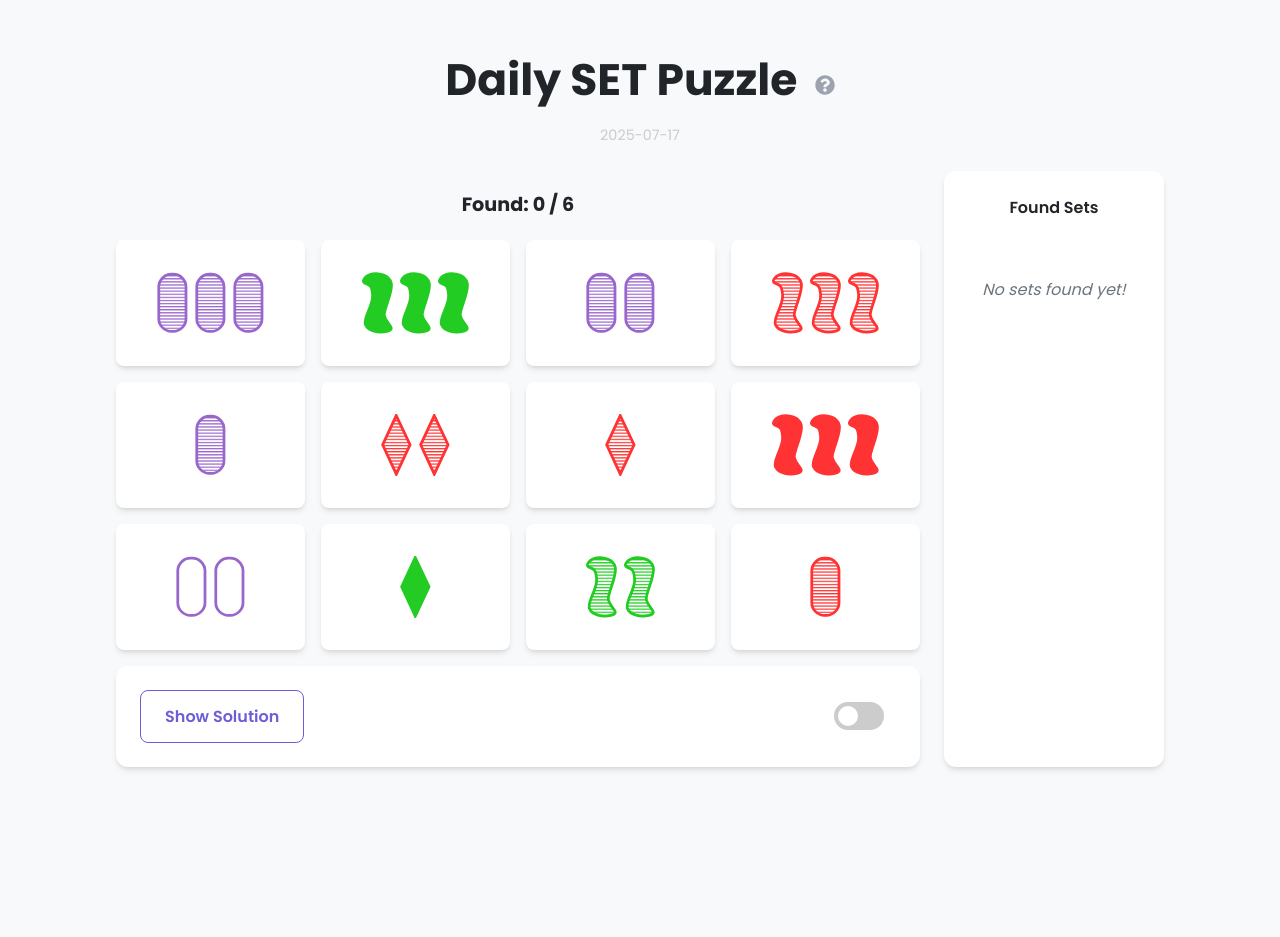
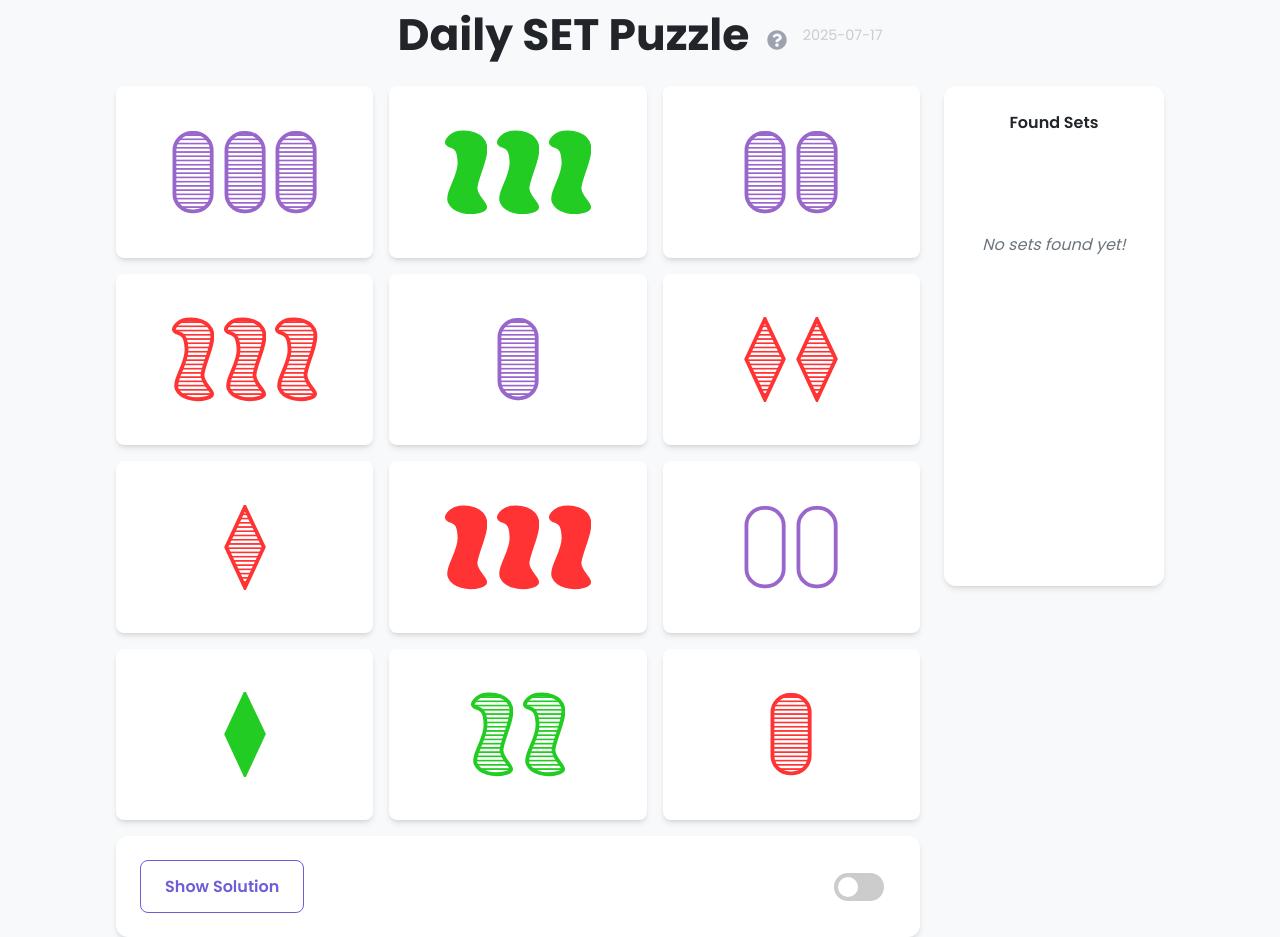
Before and after one commit to defaultnamehere/dailyset, a React (Vite) app: page / in a window 1280 px wide. Before the commit the page ends 800 px from the top, so only its background shows below. Built offline with nearby package versions, Linux system fonts and the light colour scheme.

Commit message:
save vertical space above the game board so jim doesn't have to scroll. also allow multiple confetti explosions simultaneously

```diff
--- a/src/App.jsx
+++ b/src/App.jsx
@@ -93,9 +93,19 @@ function App() {
       .filter(Boolean);
 
     if (sources.length === 3) {
-      setExplosions(sources);
-      // Cleanup the confetti components after they've had plenty of time to fall
-      setTimeout(() => setExplosions([]), 7000);
+      const explosionId = Date.now(); // Unique ID for this explosion
+      const newExplosion = {
+        id: explosionId,
+        sources: sources
+      };
+
+      // Add new explosion to existing ones
+      setExplosions(prev => [...prev, newExplosion]);
+
+      // Remove this specific explosion after animation completes
+      setTimeout(() => {
+        setExplosions(prev => prev.filter(explosion => explosion.id !== explosionId));
+      }, 7000);
     }
   };
 
@@ -173,11 +183,12 @@ function App() {
   };
 
   return (
-    <div className="container">
+    <div className="">
       {isGameWon && <Confetti width={windowSize.width} height={windowSize.height} />}
-      {explosions.length > 0 && explosions.map((source, i) => (
+      {explosions.length > 0 && explosions.map((explosion) =>
+        explosion.sources.map((source, sourceIndex) => (
           <Confetti
-          key={i}
+            key={`${explosion.id}-${sourceIndex}`}
             width={windowSize.width}
             height={windowSize.height}
             recycle={false}
@@ -189,8 +200,10 @@ function App() {
             tweenDuration={50}
             confettiSource={source}
           />
-      ))}
+        ))
+      ).flat()}
       <header>
+        <div className="header-top">
           <h1>Daily SET Puzzle <HelpIcon /></h1>
           <div
             className="date-container"
@@ -206,11 +219,13 @@ function App() {
               <p className="seed-date">{seedDate}</p>
             )}
           </div>
+        </div>
       </header>
 
       <div className="game-layout">
+        <div className="game-main">
           <main className="game-content">
-          <FoundSetsCounter found={foundSets.length} total={allSets.length} />
+            {/* <FoundSetsCounter found={foundSets.length} total={allSets.length} /> */}
             <div className="board">
               {board.map((cardValue) => {
                 if (!cardRefs.current.has(cardValue)) {
@@ -259,6 +274,7 @@ function App() {
           <FoundSetsSidebar foundSets={foundSets} />
         </div>
       </div>
+    </div>
   );
 }
 
--- a/src/components/Card.css
+++ b/src/components/Card.css
@@ -65,3 +65,7 @@
   max-width: 60px;
   margin: 0 auto;
 }
+
+.card.mini .card-symbols {
+  padding: 4%; /* Reduced padding for mini cards */
+}
--- a/src/index.css
+++ b/src/index.css
@@ -49,11 +49,20 @@ body {
 }
 
 /* --- Typography --- */
+.header-top {
+  display: flex;
+  align-items: center;
+  justify-content: center;
+  gap: 1rem;
+  flex-wrap: wrap;
+}
+
 header h1 {
   font-size: clamp(2rem, 8vw, 2.75rem);
   /* Fluid font size */
   font-weight: 700;
-  margin-bottom: 0.5rem;
+  margin-bottom: 0;
+  margin: 0;
 }
 
 header p {
@@ -66,19 +75,18 @@ header p {
 .seed-date {
   font-size: 0.9rem;
   color: #cbcccd;
-  margin-top: 0.25rem;
+  margin: 0;
 }
 
 .date-container {
   position: relative;
-  text-align: center;
   cursor: default;
 }
 
 .puzzle-time {
   font-size: 0.9rem;
   color: #cbcccd;
-  margin-top: 0.25rem;
+  margin: 0;
 }
 
 /* --- Layout (Mobile First) --- */
@@ -89,11 +97,18 @@ header p {
   gap: 2rem;
 }
 
+.game-main {
+  display: grid;
+  grid-template-columns: 1fr;
+  gap: 2rem;
+  order: 1;
+}
+
 .sidebar {
   position: static;
   /* No longer sticky on mobile */
   max-height: none;
-  order: 3;
+  order: 2;
   /* Move sidebar to the bottom on mobile */
 }
 
@@ -109,7 +124,7 @@ header p {
 /* --- Components --- */
 .board {
   display: grid;
-  grid-template-columns: repeat(4, 1fr);
+  grid-template-columns: repeat(3, 1fr);
   gap: 1rem;
 }
 
@@ -118,6 +133,9 @@ header p {
   border-radius: var(--border-radius);
   padding: 1.5rem;
   box-shadow: var(--shadow-md);
+  height: 400px;
+  display: flex;
+  flex-direction: column;
 }
 
 .sidebar-title {
@@ -206,29 +224,41 @@ button:active {
   }
 
   .game-layout {
+    grid-template-columns: 1fr;
+    justify-content: center;
+    gap: 1rem;
+  }
+
+  .game-main {
     grid-template-columns: minmax(auto, 80ch) 220px;
     justify-content: center;
+    align-items: start;
     gap: 1.5rem;
-    /* Reduced gap */
+    order: 1;
+  }
+
+  .game-content {
+    order: 1;
   }
 
   .board {
-    grid-template-columns: repeat(4, 1fr);
-    /* Ensure 4 columns on larger screens as well */
+    grid-template-columns: repeat(3, 1fr);
+    /* Ensure 3 columns on larger screens as well */
     gap: 1rem;
+    font-size: clamp(0.8rem, 2vh, 1.2rem);
+    transform: scale(clamp(0.7, 2vh, 1.2));
+    transform-origin: top center;
+    max-width: 100%;
+    transition: transform 0.1s ease;
   }
 
   .sidebar {
     position: sticky;
     /* Re-enable sticky sidebar */
     top: 1rem;
-    max-height: calc(100vh - 2rem);
+    height: min(500px, calc(100vh - 2rem));
     order: 2;
     /* Sidebar back to the right */
-  }
-
-  .game-content {
-    order: 1;
   }
 
   .game-actions {
@@ -239,12 +269,19 @@ button:active {
 /* Other existing styles, slightly refactored for consistency */
 header {
   text-align: center;
-  margin-bottom: 1.5rem;
+  margin-bottom: 1rem;
   /* Reduced margin */
 }
 
 .sidebar-header {
   margin-bottom: 1.5rem;
+  flex-shrink: 0;
+}
+
+.sidebar-content {
+  flex: 1;
+  overflow-y: auto;
+  min-height: 0;
 }
 
 .sidebar-stats {
@@ -265,17 +302,23 @@ header {
   margin: 0;
   display: flex;
   flex-direction: column;
-  gap: 1rem;
+  gap: 0.5rem;
 }
 
 .found-set-item {
   display: flex;
-  justify-content: space-around;
-  gap: 0.5rem;
-  padding: 0.5rem;
-  background-color: var(--color-background);
-  border: 1px solid var(--color-border);
-  border-radius: 8px;
+  justify-content: space-between;
+  gap: 0.125rem;
+  padding: 0;
+  background-color: transparent;
+  border: none;
+  border-radius: 0;
+}
+
+.mini-card {
+  flex: 1;
+  display: flex;
+  justify-content: center;
 }
 
 .mini-card .card:hover {
```
Lines whose indentation alone changed are shown as unchanged.
